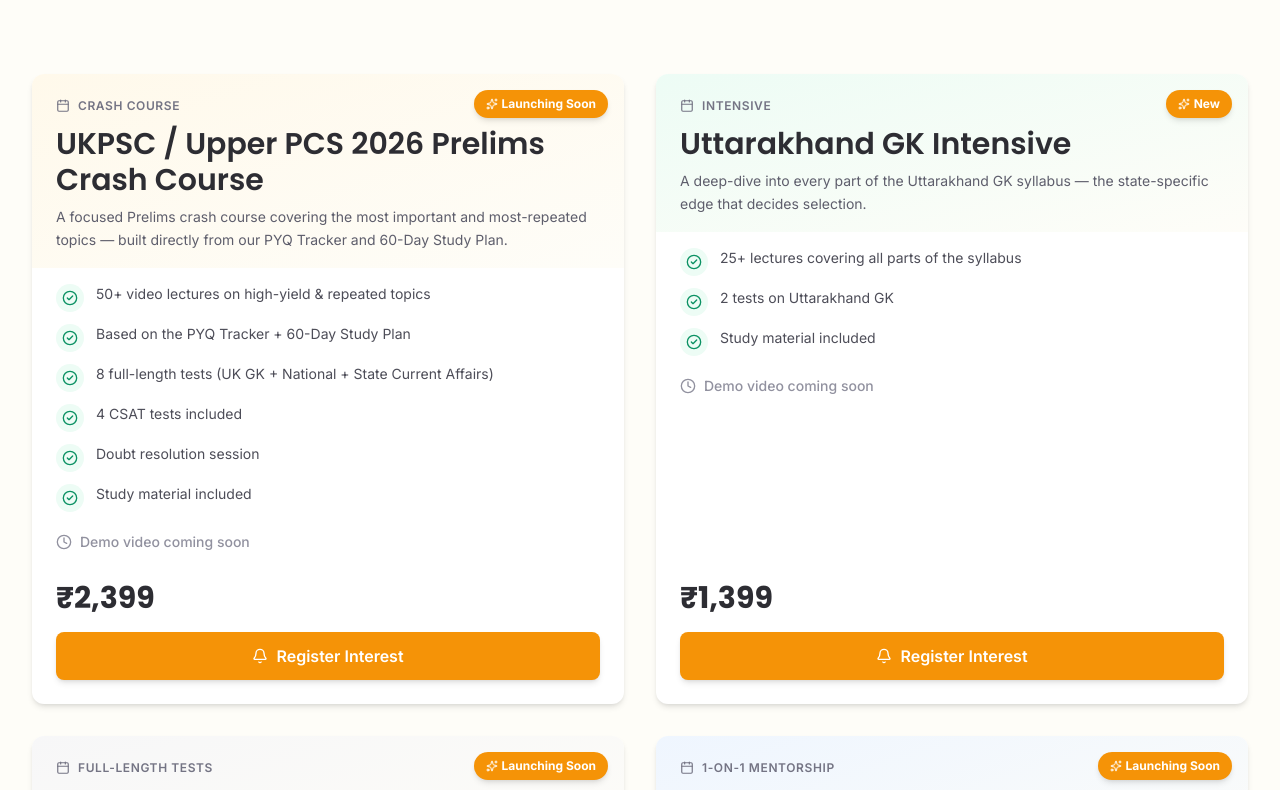
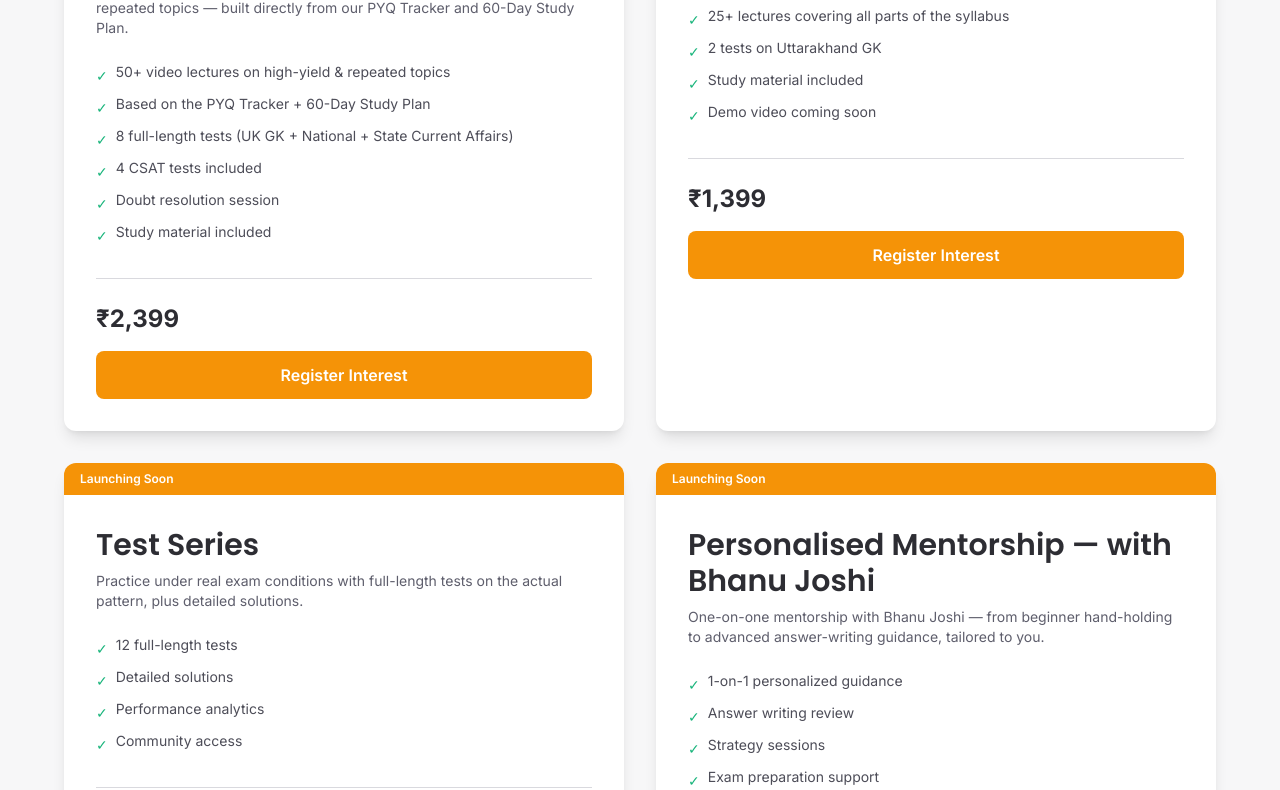
Before and after one commit to joshibhanu2018-design/Ukpscdecoded, a Next.js app in the folder website/: page /courses in a window 1280 px wide. Shown: the part 518-1308 px from the top of the page. Built offline with nearby package versions, Linux system fonts and the light colour scheme.

Commit message:
fix : courses waitlist

```diff
--- a/website/src/app/courses/page.tsx
+++ b/website/src/app/courses/page.tsx
@@ -1,279 +1,292 @@
 'use client';
 
-import { useState } from 'react';
-import Link from 'next/link';
-import {
-  GraduationCap,
-  Calendar,
-  Bell,
-  ArrowRight,
-  Sparkles,
-  CheckCircle2,
-  PlayCircle,
-  Clock,
-  X,
-  Loader2,
-  CreditCard,
-} from 'lucide-react';
-import courses from '@content/courses.json';
-import { submitLead } from '@/lib/leads';
+import React, { useState } from 'react';
+import { X, Loader2, CheckCircle2 } from 'lucide-react';
+import Image from 'next/image';
 
-const headerGradients: Record<string, string> = {
-  saffron: 'bg-gradient-to-br from-saffron-50 to-ivory-50',
-  jade: 'bg-gradient-to-br from-jade-50 to-ivory-50',
-  graphite: 'bg-gradient-to-br from-graphite-50 to-ivory-50',
-  blue: 'bg-gradient-to-br from-blue-50 to-ivory-50',
-};
+interface CourseData {
+  title: string;
+  description: string;
+  image: string;
+  price: number;
+  features: string[];
+  cta: string;
+  badge?: string;
+}
 
-type Course = (typeof courses.items)[number];
+const coursesData: CourseData[] = [
+  {
+    title: 'UKPSC / Upper PCS 2026 Prelims Crash Course',
+    description: 'A focused Prelims crash course covering the most important and most-repeated topics — built directly from our PYQ Tracker and 60-Day Study Plan.',
+    image: '/images/crash-course.jpg',
+    price: 2399,
+    features: [
+      '50+ video lectures on high-yield & repeated topics',
+      'Based on the PYQ Tracker + 60-Day Study Plan',
+      '8 full-length tests (UK GK + National + State Current Affairs)',
+      '4 CSAT tests included',
+      'Doubt resolution session',
+      'Study material included',
+    ],
+    cta: 'Register Interest',
+    badge: 'Launching Soon',
+  },
+  {
+    title: 'Uttarakhand GK Intensive',
+    description: 'A deep-dive into every part of the Uttarakhand GK syllabus — the state-specific edge that decides selection.',
+    image: '/images/intensive.jpg',
+    price: 1399,
+    features: [
+      '25+ lectures covering all parts of the syllabus',
+      '2 tests on Uttarakhand GK',
+      'Study material included',
+      'Demo video coming soon',
+    ],
+    cta: 'Register Interest',
+    badge: 'New',
+  },
+  {
+    title: 'Test Series',
+    description: 'Practice under real exam conditions with full-length tests on the actual pattern, plus detailed solutions.',
+    image: '/images/test-series.jpg',
+    price: 999,
+    features: [
+      '12 full-length tests',
+      'Detailed solutions',
+      'Performance analytics',
+      'Community access',
+    ],
+    cta: 'Register Interest',
+    badge: 'Launching Soon',
+  },
+  {
+    title: 'Personalised Mentorship — with Bhanu Joshi',
+    description: 'One-on-one mentorship with Bhanu Joshi — from beginner hand-holding to advanced answer-writing guidance, tailored to you.',
+    image: '/images/mentorship.jpg',
+    price: 4999,
+    features: [
+      '1-on-1 personalized guidance',
+      'Answer writing review',
+      'Strategy sessions',
+      'Exam preparation support',
+    ],
+    cta: 'Register Interest',
+    badge: 'Launching Soon',
+  },
+];
 
-export default function CoursesPage() {
-  const [activeCourse, setActiveCourse] = useState<Course | null>(null);
-  const [form, setForm] = useState({ name: '', email: '', phone: '' });
+interface CourseModalProps {
+  course: CourseData | null;
+  isOpen: boolean;
+  onClose: () => void;
+}
+
+function CourseModal({ course, isOpen, onClose }: CourseModalProps) {
+  const [form, setForm] = useState({ name: '', email: '', phone: '', message: '' });
   const [loading, setLoading] = useState(false);
   const [done, setDone] = useState(false);
+  const [error, setError] = useState('');
 
-  const openRegister = (course: Course) => {
-    setActiveCourse(course);
-    setDone(false);
-    setForm({ name: '', email: '', phone: '' });
-  };
-
-  const closeRegister = () => setActiveCourse(null);
+  if (!isOpen || !course) return null;
 
   const handleSubmit = async (e: React.FormEvent) => {
     e.preventDefault();
     setLoading(true);
-    await submitLead({
-      ...form,
-      course: activeCourse?.title,
-      source: 'course-interest',
+    setError('');
+
+    try {
+      const res = await fetch('/api/course-inquiry', {
+        method: 'POST',
+        headers: { 'Content-Type': 'application/json' },
+        body: JSON.stringify({
+          name: form.name,
+          email: form.email,
+          phone: form.phone,
+          courseInterested: course.title,
+          message: form.message,
+        }),
       });
+
+      const data = await res.json();
+
+      if (data.success) {
+        setDone(true);
+        setTimeout(() => {
+          setForm({ name: '', email: '', phone: '', message: '' });
+          setDone(false);
+          onClose();
+        }, 3000);
+      } else {
+        setError(data.error || 'Something went wrong. Please try again.');
+      }
+    } catch (err) {
+      setError('Network error. Please try again.');
+      console.error('Submission error:', err);
+    }
     setLoading(false);
-    setDone(true);
   };
 
   return (
-    <div>
-      {/* Hero Section */}
-      <section className="bg-gradient-to-br from-graphite-900 via-graphite-800 to-graphite-950 text-white section-padding">
-        <div className="container-custom text-center">
-          <div className="flex items-center justify-center gap-3 mb-6">
-            <GraduationCap className="w-10 h-10 text-saffron-400" />
+    <div className="fixed inset-0 bg-black/50 z-50 flex items-center justify-center p-4">
+      <div className="bg-white rounded-2xl max-w-md w-full shadow-2xl">
+        <div className="bg-saffron-500 text-white p-6 rounded-t-2xl relative">
+          <button
+            onClick={onClose}
+            className="absolute top-4 right-4 hover:bg-saffron-600 p-1 rounded-full transition-all"
+          >
+            <X className="w-5 h-5" />
+          </button>
+          <h3 className="font-semibold text-white text-sm uppercase tracking-wide">
+            {course.title}
+          </h3>
+          <p className="heading-md text-white mt-2">Register Your Interest</p>
         </div>
-          <h1 className="heading-xl text-white mb-6">{courses.heading}</h1>
-          <p className="text-lg text-graphite-400 max-w-2xl mx-auto">
-            {courses.subtitle}
+
+        <div className="p-6">
+          {done ? (
+            <div className="text-center py-8">
+              <CheckCircle2 className="w-12 h-12 text-jade-500 mx-auto mb-3" />
+              <h4 className="font-semibold text-graphite-900 mb-1">Thanks for registering!</h4>
+              <p className="text-sm text-graphite-600">
+                We'll contact you soon with course details and early-bird pricing.
               </p>
             </div>
-      </section>
+          ) : (
+            <form onSubmit={handleSubmit} className="space-y-4">
+              <p className="text-sm text-graphite-600 mb-4">
+                Share your details and we'll notify you when this course opens — plus early-bird pricing.
+              </p>
 
-      {/* Courses Grid */}
-      <section className="section-padding">
-        <div className="container-custom">
-          <div className="grid grid-cols-1 md:grid-cols-2 gap-8">
-            {courses.items.map((course) => {
-              const c = course as Course & {
-                priceLabel?: string;
-                demoVideoUrl?: string;
-                paymentUrl?: string;
-              };
-              return (
-                <div key={course.title} className="card relative flex flex-col">
-                  {/* Badge */}
-                  {course.badge && (
-                    <div className="absolute top-4 right-4 z-10">
-                      <span className="inline-flex items-center gap-1 bg-saffron-500 text-white text-xs font-bold px-3 py-1.5 rounded-full shadow-md">
-                        <Sparkles className="w-3 h-3" />
-                        {course.badge}
-                      </span>
-                    </div>
-                  )}
-
-                  {/* Card Header */}
-                  <div
-                    className={`p-6 pb-4 ${
-                      headerGradients[course.color] ?? headerGradients.graphite
-                    }`}
-                  >
-                    <div className="flex items-center gap-2 text-xs font-semibold text-graphite-500 uppercase tracking-wider mb-3">
-                      <Calendar className="w-3.5 h-3.5" />
-                      {course.duration}
-                    </div>
-                    <h3 className="heading-md text-graphite-900 mb-2">{course.title}</h3>
-                    <p className="text-graphite-600 text-sm leading-relaxed">
-                      {course.description}
-                    </p>
-                  </div>
-
-                  {/* Features */}
-                  <div className="p-6 pt-4 flex-1">
-                    <ul className="space-y-3">
-                      {course.features.map((feature) => (
-                        <li
-                          key={feature.text}
-                          className="flex items-start gap-3 text-sm text-graphite-700"
-                        >
-                          <span className="flex items-center justify-center w-7 h-7 rounded-full bg-jade-50 text-jade-600 flex-shrink-0">
-                            <CheckCircle2 className="w-4 h-4" />
-                          </span>
-                          {feature.text}
-                        </li>
-                      ))}
-                    </ul>
-
-                    {/* Demo video slot */}
-                    <div className="mt-5">
-                      {c.demoVideoUrl ? (
-                        <a
-                          href={c.demoVideoUrl}
-                          target="_blank"
-                          rel="noopener noreferrer"
-                          className="inline-flex items-center gap-2 text-sm font-semibold text-red-600 hover:text-red-700"
-                        >
-                          <PlayCircle className="w-4 h-4" />
-                          Watch Demo Lecture
-                        </a>
-                      ) : (
-                        <span className="inline-flex items-center gap-2 text-sm font-medium text-graphite-400">
-                          <Clock className="w-4 h-4" />
-                          Demo video coming soon
-                        </span>
-                      )}
-                    </div>
-                  </div>
-
-                  {/* Price & CTA */}
-                  <div className="p-6 pt-0 mt-auto">
-                    <div className="flex items-baseline gap-3 mb-4">
-                      {c.priceLabel ? (
-                        <span className="text-2xl font-display font-bold text-graphite-900">
-                          {c.priceLabel}
-                        </span>
-                      ) : (
-                        <span className="text-3xl font-display font-bold text-graphite-900">
-                          ₹{course.price.toLocaleString('en-IN')}
-                        </span>
-                      )}
-                    </div>
-
-                    {c.paymentUrl ? (
-                      <a
-                        href={c.paymentUrl}
-                        target="_blank"
-                        rel="noopener noreferrer"
-                        className="w-full btn-primary flex items-center justify-center gap-2"
-                      >
-                        <CreditCard className="w-4 h-4" />
-                        Enroll Now
-                      </a>
-                    ) : (
-                      <button
-                        onClick={() => openRegister(course)}
-                        className="w-full btn-primary flex items-center justify-center gap-2"
-                      >
-                        <Bell className="w-4 h-4" />
-                        Register Interest
-                      </button>
-                    )}
-                  </div>
-                </div>
-              );
-            })}
-          </div>
-        </div>
-      </section>
-
-      {/* Free Content CTA */}
-      <section className="section-padding bg-gradient-to-br from-saffron-50 via-ivory-50 to-jade-50">
-        <div className="container-custom">
-          <div className="bg-gradient-to-r from-graphite-800 to-graphite-900 rounded-2xl p-8 md:p-12 text-center">
-            <h2 className="heading-lg text-white mb-4">{courses.freeCta.heading}</h2>
-            <p className="text-graphite-300 mb-8 max-w-xl mx-auto">
-              {courses.freeCta.subtitle}
-            </p>
-            <Link href="/free-content" className="btn-primary inline-flex items-center gap-2">
-              {courses.freeCta.buttonText}
-              <ArrowRight className="w-4 h-4" />
-            </Link>
-          </div>
-        </div>
-      </section>
-
-      {/* Register Interest Modal */}
-      {activeCourse && (
-        <div className="fixed inset-0 z-[100] flex items-center justify-center p-4 bg-black/60 backdrop-blur-sm">
-          <div className="relative bg-white rounded-2xl shadow-2xl max-w-md w-full overflow-hidden">
-            <button
-              onClick={closeRegister}
-              aria-label="Close"
-              className="absolute top-3 right-3 z-10 w-8 h-8 rounded-full bg-graphite-100 hover:bg-graphite-200 flex items-center justify-center transition-colors"
-            >
-              <X className="w-4 h-4 text-graphite-600" />
-            </button>
-
-            {done ? (
-              <div className="p-8 text-center">
-                <div className="w-16 h-16 rounded-full bg-jade-100 flex items-center justify-center mx-auto mb-4">
-                  <CheckCircle2 className="w-8 h-8 text-jade-600" />
-                </div>
-                <h3 className="heading-md text-graphite-900 mb-2">{courses.register.successHeading}</h3>
-                <p className="text-graphite-600 text-sm mb-6">{courses.register.successMessage}</p>
-                <button onClick={closeRegister} className="btn-primary w-full">
-                  Done
-                </button>
-              </div>
-            ) : (
-              <>
-                <div className="bg-gradient-to-br from-saffron-500 to-saffron-600 p-6 text-white">
-                  <span className="inline-block text-xs font-bold uppercase tracking-wider bg-white/20 rounded-full px-3 py-1 mb-2">
-                    {activeCourse.title}
-                  </span>
-                  <h3 className="text-xl font-display font-bold leading-tight">
-                    {courses.register.heading}
-                  </h3>
-                </div>
-                <div className="p-6">
-                  <p className="text-sm text-graphite-600 mb-4">{courses.register.subtitle}</p>
-                  <form onSubmit={handleSubmit} className="space-y-3">
               <input
                 required
+                type="text"
                 value={form.name}
                 onChange={(e) => setForm({ ...form, name: e.target.value })}
-                      placeholder={courses.register.namePlaceholder}
+                placeholder="Your name"
                 className="w-full px-4 py-2.5 rounded-lg border border-graphite-200 focus:border-saffron-500 focus:ring-2 focus:ring-saffron-200 outline-none text-sm text-graphite-800"
               />
+
               <input
                 required
                 type="email"
                 value={form.email}
                 onChange={(e) => setForm({ ...form, email: e.target.value })}
-                      placeholder={courses.register.emailPlaceholder}
+                placeholder="Email address"
                 className="w-full px-4 py-2.5 rounded-lg border border-graphite-200 focus:border-saffron-500 focus:ring-2 focus:ring-saffron-200 outline-none text-sm text-graphite-800"
               />
+
               <input
                 required
                 type="tel"
                 value={form.phone}
                 onChange={(e) => setForm({ ...form, phone: e.target.value })}
-                      placeholder={courses.register.phonePlaceholder}
+                placeholder="WhatsApp number"
                 className="w-full px-4 py-2.5 rounded-lg border border-graphite-200 focus:border-saffron-500 focus:ring-2 focus:ring-saffron-200 outline-none text-sm text-graphite-800"
               />
+
+              <textarea
+                value={form.message}
+                onChange={(e) => setForm({ ...form, message: e.target.value })}
+                placeholder="Any specific questions or preferences? (Optional)"
+                rows={3}
+                className="w-full px-4 py-2.5 rounded-lg border border-graphite-200 focus:border-saffron-500 focus:ring-2 focus:ring-saffron-200 outline-none text-sm text-graphite-800 resize-none"
+              />
+
+              {error && (
+                <div className="bg-red-50 border border-red-200 rounded-lg p-3">
+                  <p className="text-sm text-red-600">{error}</p>
+                </div>
+              )}
+
               <button
                 type="submit"
                 disabled={loading}
-                      className="w-full btn-primary flex items-center justify-center gap-2 disabled:opacity-70"
+                className="w-full bg-saffron-500 hover:bg-saffron-600 text-white font-semibold py-3 rounded-lg transition-all disabled:opacity-70 disabled:cursor-not-allowed flex items-center justify-center gap-2"
               >
-                      {loading ? <Loader2 className="w-4 h-4 animate-spin" /> : <Bell className="w-4 h-4" />}
-                      {courses.register.buttonText}
+                {loading ? (
+                  <>
+                    <Loader2 className="w-4 h-4 animate-spin" />
+                    Submitting...
+                  </>
+                ) : (
+                  '🔔 Submit'
+                )}
               </button>
             </form>
-                </div>
-              </>
           )}
         </div>
       </div>
-      )}
     </div>
   );
 }
+
+export default function CoursesPage() {
+  const [activeModal, setActiveModal] = useState<CourseData | null>(null);
+  const [isModalOpen, setIsModalOpen] = useState(false);
+
+  const openModal = (course: CourseData) => {
+    setActiveModal(course);
+    setIsModalOpen(true);
+  };
+
+  const closeModal = () => {
+    setIsModalOpen(false);
+    setActiveModal(null);
+  };
+
+  return (
+    <div className="min-h-screen bg-graphite-50">
+      <section className="bg-gradient-to-br from-graphite-900 to-graphite-950 text-white py-12 px-4">
+        <div className="max-w-6xl mx-auto">
+          <h1 className="heading-xl text-white mb-3">Our Courses</h1>
+          <p className="text-graphite-300 max-w-2xl">
+            Carefully designed to match every preparation stage — from Prelims crash prep to interview mentorship.
+          </p>
+        </div>
+      </section>
+
+      <section className="py-16 px-4">
+        <div className="max-w-6xl mx-auto grid grid-cols-1 md:grid-cols-2 gap-8">
+          {coursesData.map((course, idx) => (
+            <div
+              key={idx}
+              className="bg-white rounded-xl overflow-hidden shadow-lg hover:shadow-xl transition-shadow"
+            >
+              {course.badge && (
+                <div className="bg-saffron-500 text-white px-4 py-2 text-xs font-semibold">
+                  {course.badge}
+                </div>
+              )}
+
+              <div className="p-6 sm:p-8">
+                <h3 className="heading-md text-graphite-900 mb-2">{course.title}</h3>
+                <p className="text-sm text-graphite-600 mb-6">{course.description}</p>
+
+                <ul className="space-y-2 mb-8">
+                  {course.features.map((feature, i) => (
+                    <li key={i} className="flex gap-2 text-sm text-graphite-700">
+                      <span className="text-jade-500 mt-1">✓</span>
+                      <span>{feature}</span>
+                    </li>
+                  ))}
+                </ul>
+
+                <div className="border-t border-graphite-200 pt-6">
+                  <div className="text-2xl font-bold text-graphite-900 mb-4">₹{course.price.toLocaleString()}</div>
+                  <button
+                    onClick={() => openModal(course)}
+                    className="w-full bg-saffron-500 hover:bg-saffron-600 text-white font-semibold py-3 rounded-lg transition-all active:scale-95"
+                  >
+                    {course.cta}
+                  </button>
+                </div>
+              </div>
+            </div>
+          ))}
+        </div>
+      </section>
+
+      <CourseModal course={activeModal} isOpen={isModalOpen} onClose={closeModal} />
+    </div>
+  );
+}
```
Also changed, not shown: website/src/app/api/course-inquiry/route.ts (added, +53 -0 lines). Lines whose indentation alone changed are shown as unchanged.
